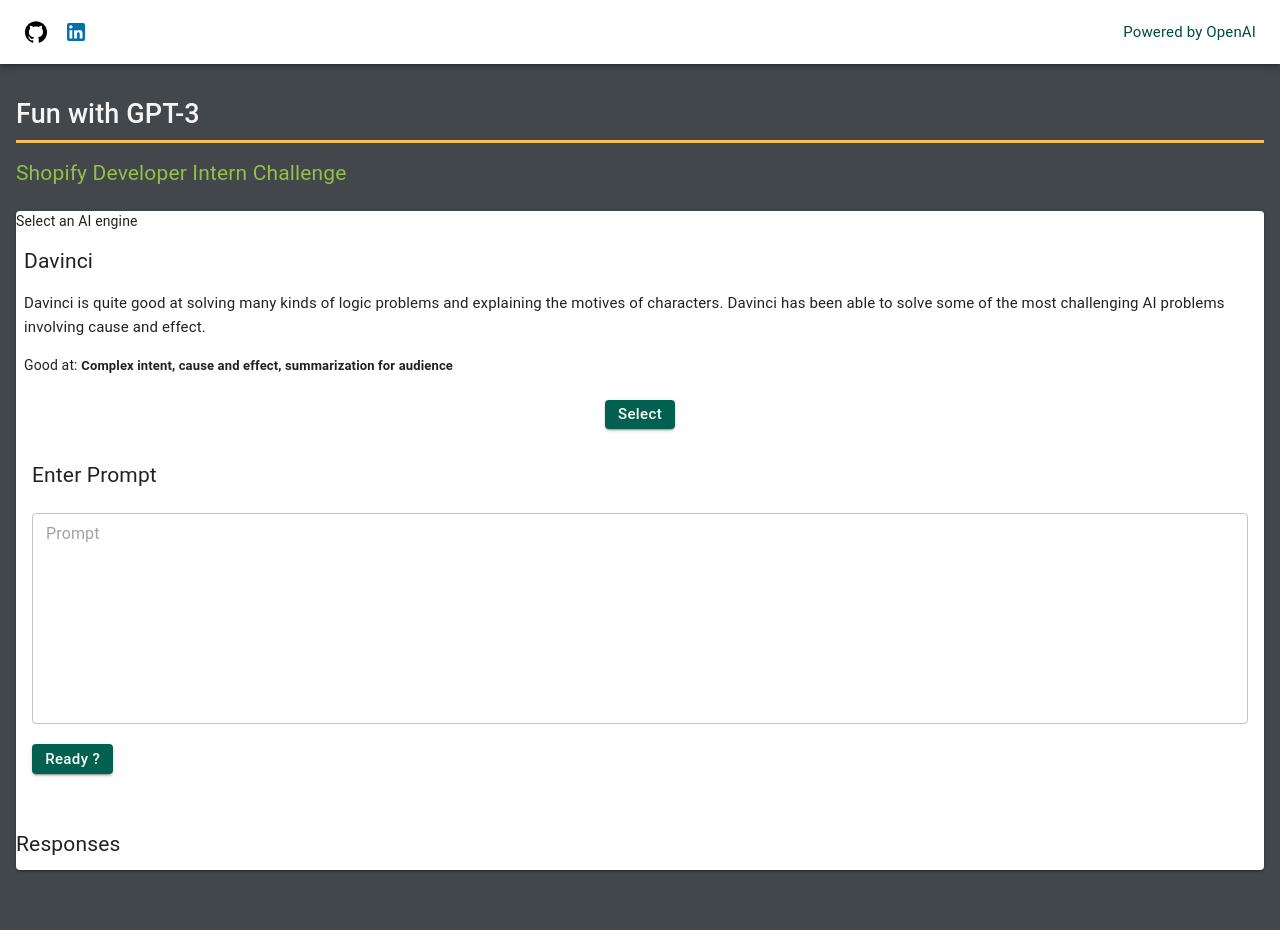
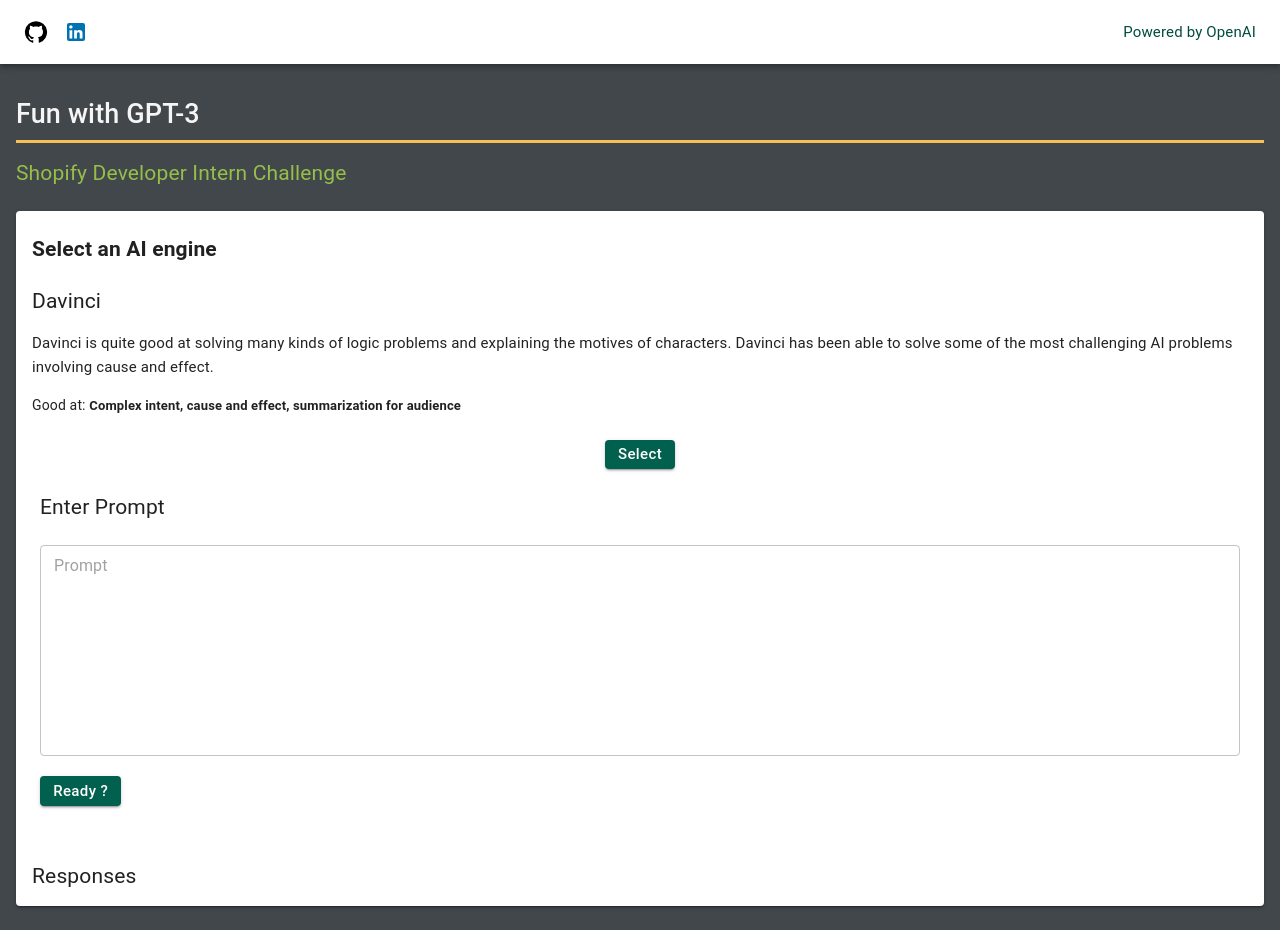
Before and after one commit to criscunas/FunWithGPT-3, a Next.js app: page / in a window 1280 px wide. Before the commit the page ends 890 px from the top, so only its background shows below. Built offline with nearby package versions, Linux system fonts and the light colour scheme.

Commit message:
removed options and swiper

```diff
--- a/styles/Home.module.scss
+++ b/styles/Home.module.scss
@@ -4,70 +4,30 @@
 
 .home {
 
-
-  &__header {
-    padding-top: 2rem;
+  &__content {
+    margin: 1.5rem 0;
+    padding: 0 0.5rem;
   }
 
-  &__header_title {
-    @include mobile-displayXL;
-    color: whitesmoke;
-    padding-bottom: 0.5rem;
-    border-bottom: 3px solid $polaris-yellow;
-  }
 
-  &__header_subhead {
-    padding-top: 1rem;
-    @include mobile-displayMedium;
-    color: $shopify-lg;
-  }
-
-  &__content {
-    margin: 1.5rem 0;
-  }
-
-  &__content_head {
-    padding: 1rem 0 1rem 0.5rem;
-  }
-
-  &__content_title {
+  &__title {
     @include mobile-displayMedium;
     font-weight: 600;
-    padding: 0.5rem;
-  }
-
-  &__content_subtitle {
-    padding: 1rem 0;
-  }
-
-  &__swiper {
-
-    height:fit-content;
+    padding: 1.5rem 0.5rem 0.5rem 0.5rem;
   }
 
   &__engine {
-    padding: 1rem 0.5rem 1rem 0.5rem;
+    padding: 1rem 0rem 0.5rem 0rem;
     text-align: center;
     @include mobile-displaySmall;
   }
 
   &__form {
-    padding: 1rem 0.5rem;
+    padding: 0.5rem 0.5rem;
   }
 
-  &__options {
-    display: flex;
-    justify-content: space-evenly;
-    border-top: 2px solid $shopify-mdg;
-    border-bottom: 2px solid $shopify-mdg;
-    border-radius: 3px;
+  &__response {
+    padding: 0.5rem;
   }
 
-  &__options_text {
-    padding: 1rem 0;
-    color: black;
-    flex: 1;
-    @include mobile-button-text;
-    text-align: center;
-  }
 }
```
